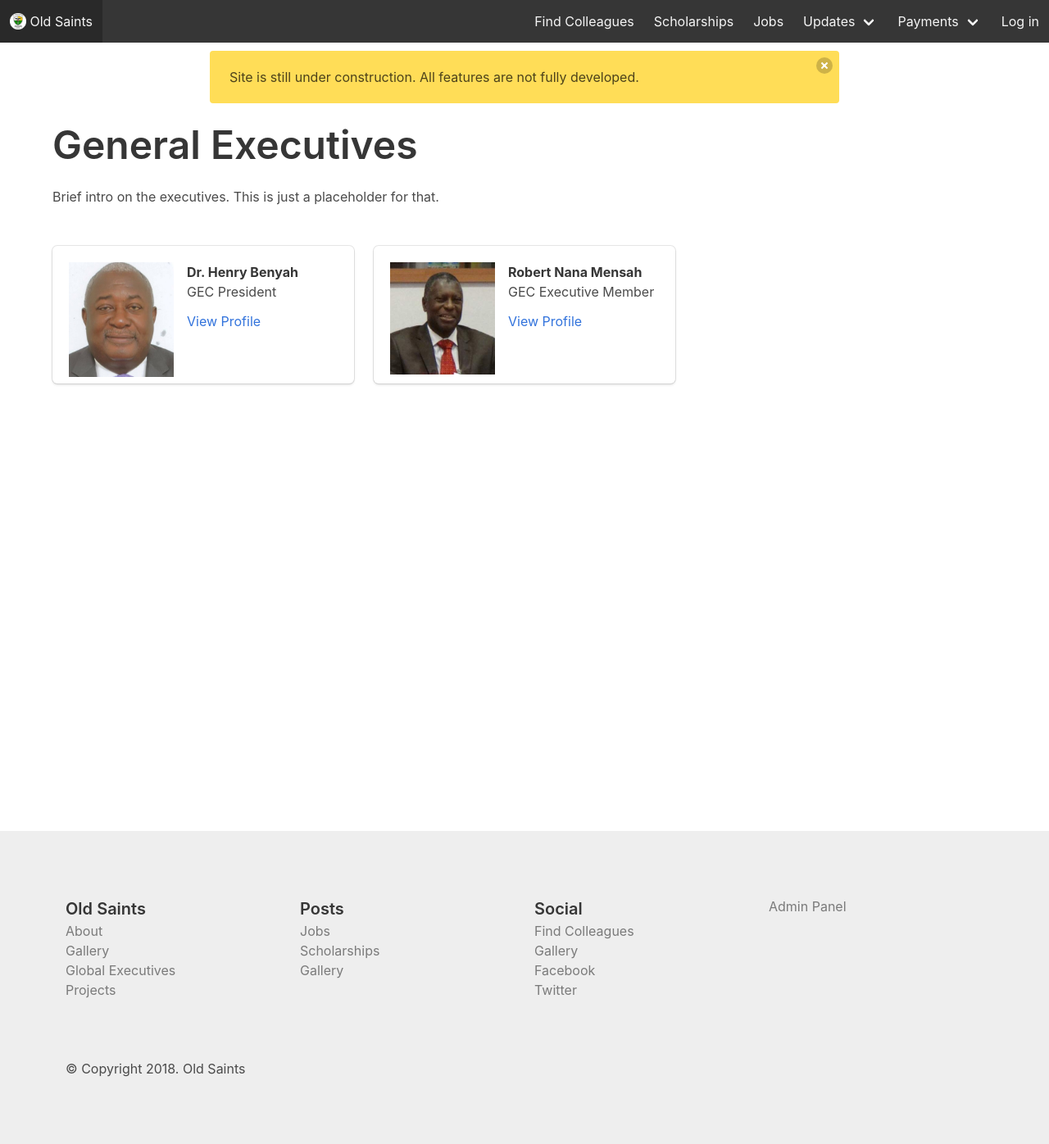
After one commit to blackmann/old_saints, a Django app: a page that uses web/templates/web/base.html in a window 1280 px wide. The commit adds this page. Shown: the whole page at 82% size. Run offline with Django 3.2, Linux system fonts and the light colour scheme; some libraries are stand-ins or nearby versions.

Commit message:
General executives

```diff
--- a/web/templates/web/base.html
+++ b/web/templates/web/base.html
@@ -115,7 +115,7 @@
                         <a href="" class="has-text-grey">Gallery</a>
                     </li>
                     <li>
-                        <a href="" class="has-text-grey">Global Executives</a>
+                        <a href="{% url 'web:global_executives' %}" class="has-text-grey">Global Executives</a>
                     </li>
                     <li>
                         <a href="" class="has-text-grey">Projects</a>
--- /dev/null
+++ b/web/templates/web/global_executives.html
@@ -0,0 +1,35 @@
+{% extends "web/base.html" %} {% block main_title %} Global Executives {% endblock main_title %} {% block content %}
+<div class="container">
+    <p class="title is-1">General Executives</p>
+    <p>Brief intro on the executives. This is just a placeholder for that.</p>
+    <br>
+    <br>
+
+    <div class="columns is-mobile is-multiple">
+        {% for ge in executives %}
+        <div class="column is-one-third">
+            <div class="box">
+                <article class="media">
+                    <div class="media-left">
+                        <figure class="image is-128x128">
+                            <img src="{{ge.image}}" alt="Image">
+                        </figure>
+                    </div>
+                    <div class="media-content">
+                        <div class="content">
+                            <p>
+                                <strong>{{ge.name}}</strong>
+                                <br> {{ge.position}}
+                            </p>
+                        </div>
+                        <nav class="level is-mobile">
+                            <a href="">View Profile</a>
+                        </nav>
+                    </div>
+                </article>
+            </div>
+        </div>
+        {% endfor %}
+    </div>
+</div>
+{% endblock content %}
--- a/web/urls.py
+++ b/web/urls.py
@@ -17,6 +17,7 @@ urlpatterns = [
     url(r'^find-mate/$', views.find_mate, name="find_mate",),
     url(r'^scholarships/(?P<scholarship_id>\d+)/$', views.scholarship_detail, name="scholarship_detail"),
     url(r'^about/$', views.about, name="about"),
+    url('^global-executives/$', views.general_executives, name="global_executives"),
 ]
 
 app_name = 'web'
--- a/web/views.py
+++ b/web/views.py
@@ -9,12 +9,26 @@ from web.models import Alumnum, Chapter, House, Job, Scholarship
 
 SALARIES = ['1000-2000', '2000-5000', '5000-10000', ]
 
+EXECUTIVES = [
+    {
+        "name": "Dr. Henry Benyah",
+        "position": "GEC President",
+        "image": "/static/web/images/henrypres.jpg"
+    },
+    {
+        "name": "Robert Nana Mensah",
+        "position": "GEC Executive Member",
+        "image": "/static/web/images/robertgec.jpg"
+    },]
+
 
 def get_chapters():
     return [c.name for c in Chapter.objects.all()]
 
+
 def get_houses():
     return [h.name for h in House.objects.all()]
+
 
 def get_exam_types():
     return ["O'Level", "A'Level", "SSSCE", "WASSCE", ]
@@ -27,14 +41,13 @@ def get_date(date_str):
     split_date = [int(val) for val in date_str.split('/')]
 
     return datetime.date(day=split_date[0],
-                      month=split_date[1],
-                      year=split_date[2])
-
+                         month=split_date[1],
+                         year=split_date[2])
 
 
 def clean_registration_form(request, all=False):
     res = {}
-    res['first_name'] =request.POST['first_name'].strip()
+    res['first_name'] = request.POST['first_name'].strip()
     res['last_name'] = request.POST['last_name'].strip()
     res['email'] = request.POST['email'].strip()
     res['year_of_completion'] = request.POST['year_of_completion']
@@ -65,7 +78,7 @@ def clean_registration_form(request, all=False):
 
 def home(request):
 
-    #TODO the years and house name list
+    # TODO the years and house name list
 
     context = {}
     error = False
@@ -146,11 +159,11 @@ def register(request):
             context['error'] = "Please provide your full name"
             error = True
 
-
         if not error:
             # create user
             user = User.objects.create_user(email=context['email'],
-                                            username=context['email'].replace('@', '_'),
+                                            username=context['email'].replace(
+                                                '@', '_'),
                                             first_name=context['first_name'],
                                             last_name=context['last_name'],
                                             password=context['password'])
@@ -166,7 +179,8 @@ def register(request):
                                              instagram=context['instagram'],
                                              address_line_1=context['address_line_1'],
                                              address_line_2=context['address_line_2'],
-                                             year_of_completion=int(context['year_of_completion']),
+                                             year_of_completion=int(
+                                                 context['year_of_completion']),
                                              exam_type=context['exam_type'],
                                              house=house,
                                              profession=context['profession'],
@@ -191,14 +205,17 @@ def jobs(request):
 
 
 def create_job(request):
-    context  = dict()
+    context = dict()
     title = context['title'] = request.POST.get('title', '')
     position = context['position'] = request.POST.get('position', '')
-    s_description = context['short_description'] = request.POST.get('short_description', '')
-    j_description = context['job_description'] = request.POST.get('job_description', '')
+    s_description = context['short_description'] = request.POST.get(
+        'short_description', '')
+    j_description = context['job_description'] = request.POST.get(
+        'job_description', '')
     company = context['company'] = request.POST.get('company', '')
     location = context['location'] = request.POST.get('location', '')
-    qualifications = context['qualifications'] = request.POST.get('qualifications', '')
+    qualifications = context['qualifications'] = request.POST.get(
+        'qualifications', '')
     salary_range = context['salary_range'] = request.POST.get('salary', '')
     deadline = context['deadline'] = request.POST.get('deadline', '')
     hta = context['hta'] = request.POST.get('hta', '')
@@ -289,3 +306,10 @@ def scholarship_detail(request, scholarship_id):
 def about(request):
 
     return render(request, "web/about.html")
+
+
+def general_executives(request):
+    context = {
+        'executives': EXECUTIVES
+    }
+    return render(request, "web/global_executives.html", context)
```
Also changed, not shown: web/static/web/images/henrypres.jpg (added), web/static/web/images/robertgec.jpg (added).
